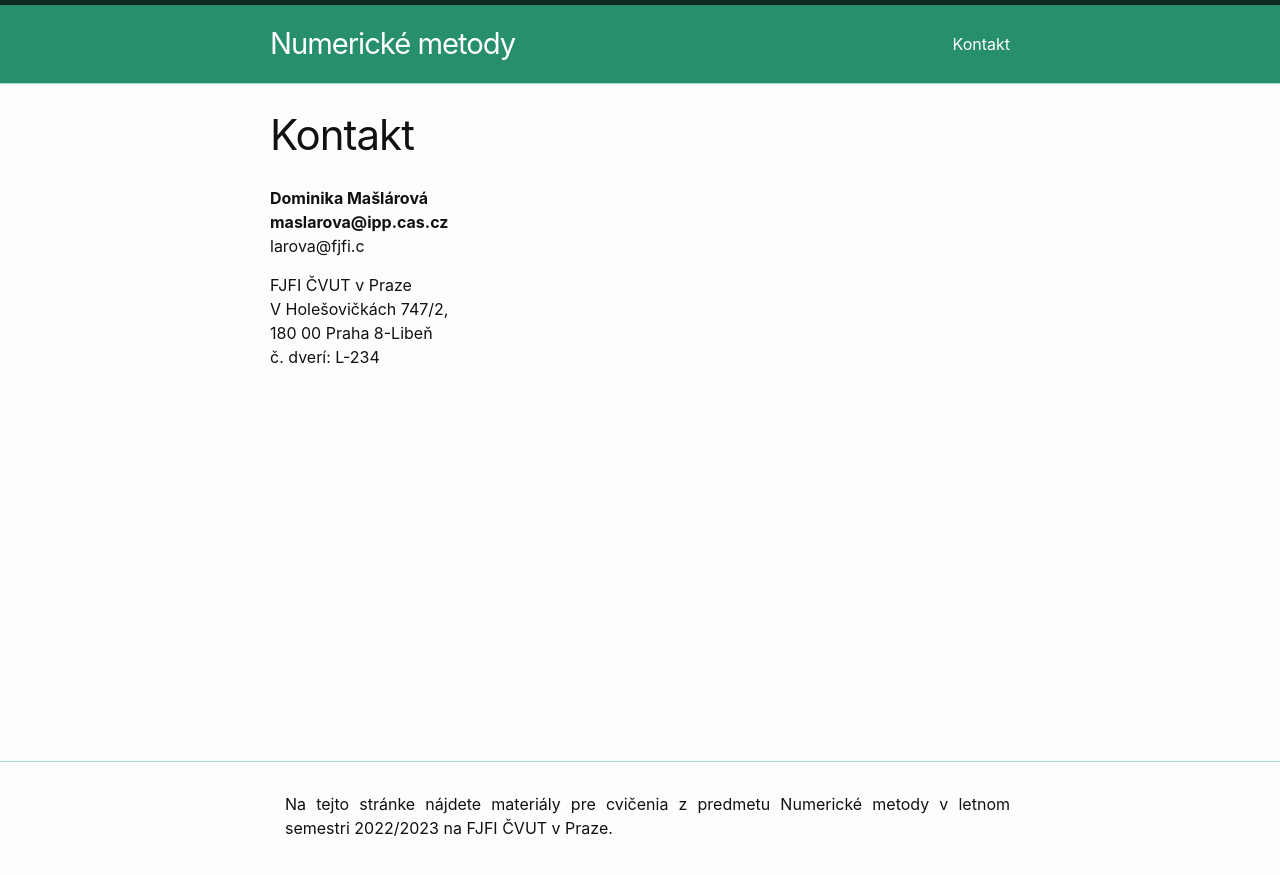
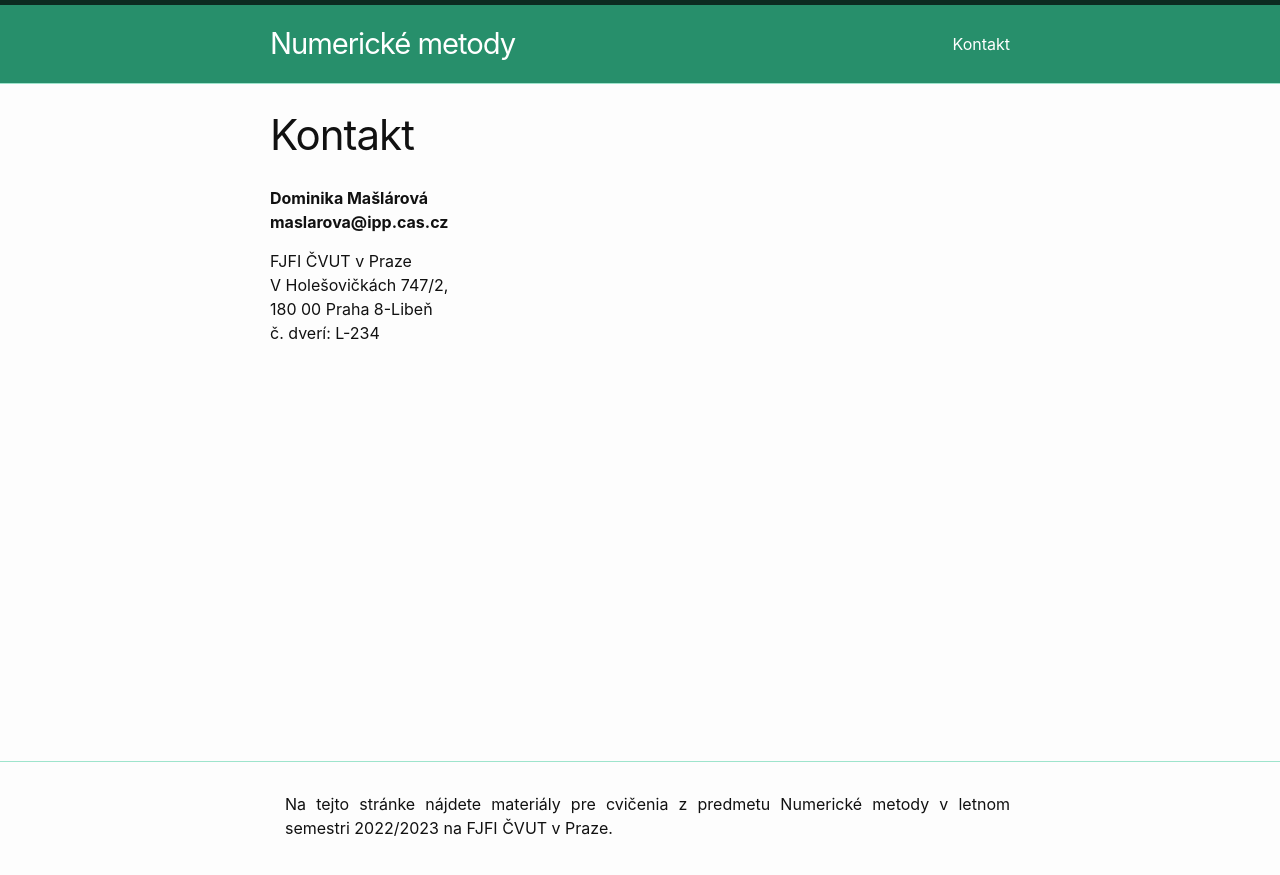
Before and after one commit to maslarova/maslarova.github.io, a Jekyll site: the page built from about.md, in a window 1280 px wide. Shown: the top 875 px of the page. Built offline with Jekyll 4.4.1, drawn with Linux system fonts in a browser that asks for light colours.

Commit message:
about.md

```diff
--- a/about.md
+++ b/about.md
@@ -31,7 +31,7 @@ permalink: /kontakt2/
 <b>Dominika Mašlárová<br />
 mas<!-- sdfjsdhfkjydjoK59@s -->larova<!-- 49928Lk@:s -->@<!-- sdfjsdhfkjypcs -->ipp.c<!-- sdfjsdhfkjypcs -->as.cz<br /> </b>
 <!--
-dominika.mas--><!-- sdfjsdhfkjydjoK59@s -->larova<!-- 49928Lk@:s -->@<!-- sdfjsdhfkjypcs -->fjfi.c<!-- sdfjsdhfkjypcs vut.cz<br /> </b>
+dominika.mas--><!-- sdfjsdhfkjydjoK59@s larova 49928Lk@:s @- sdfjsdhfkjypcs fjfi.c--><!-- sdfjsdhfkjypcs vut.cz<br /> </b>
 -->
 
 FJFI ČVUT v Praze <br />
```
